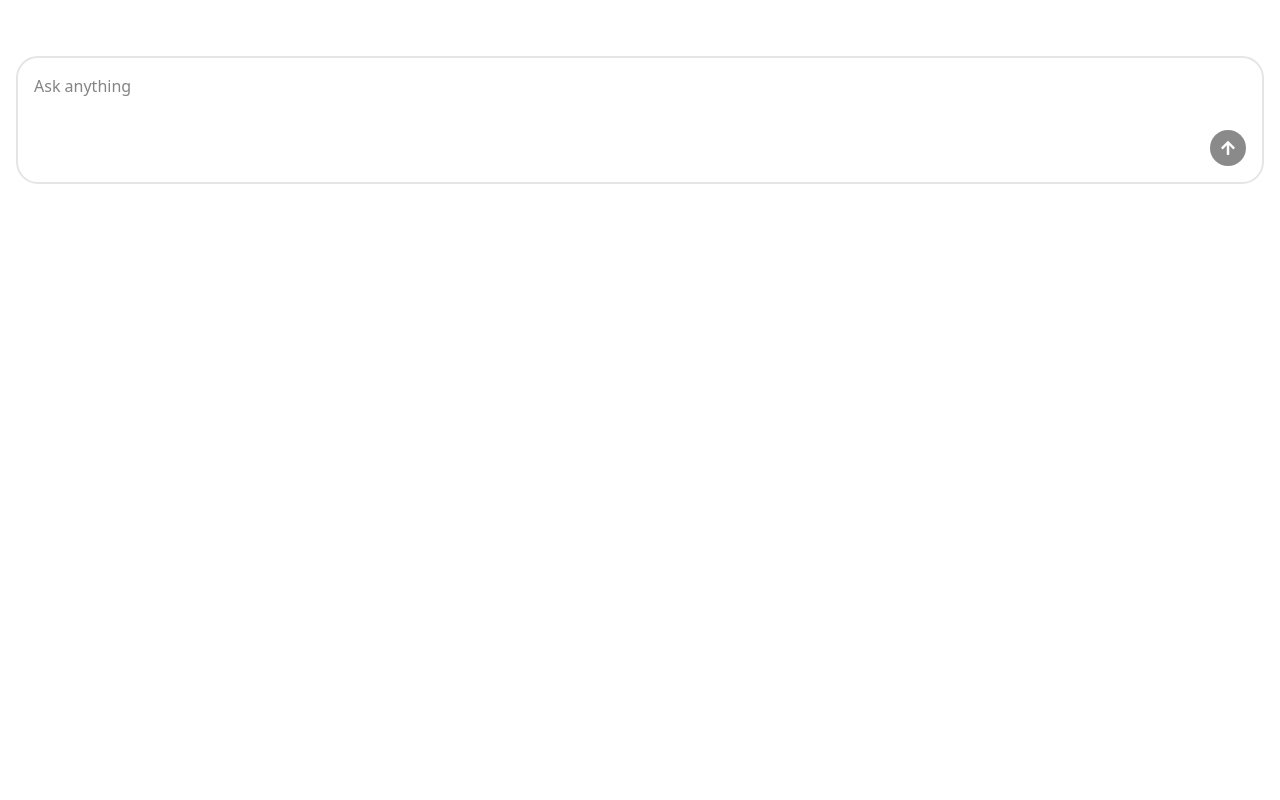
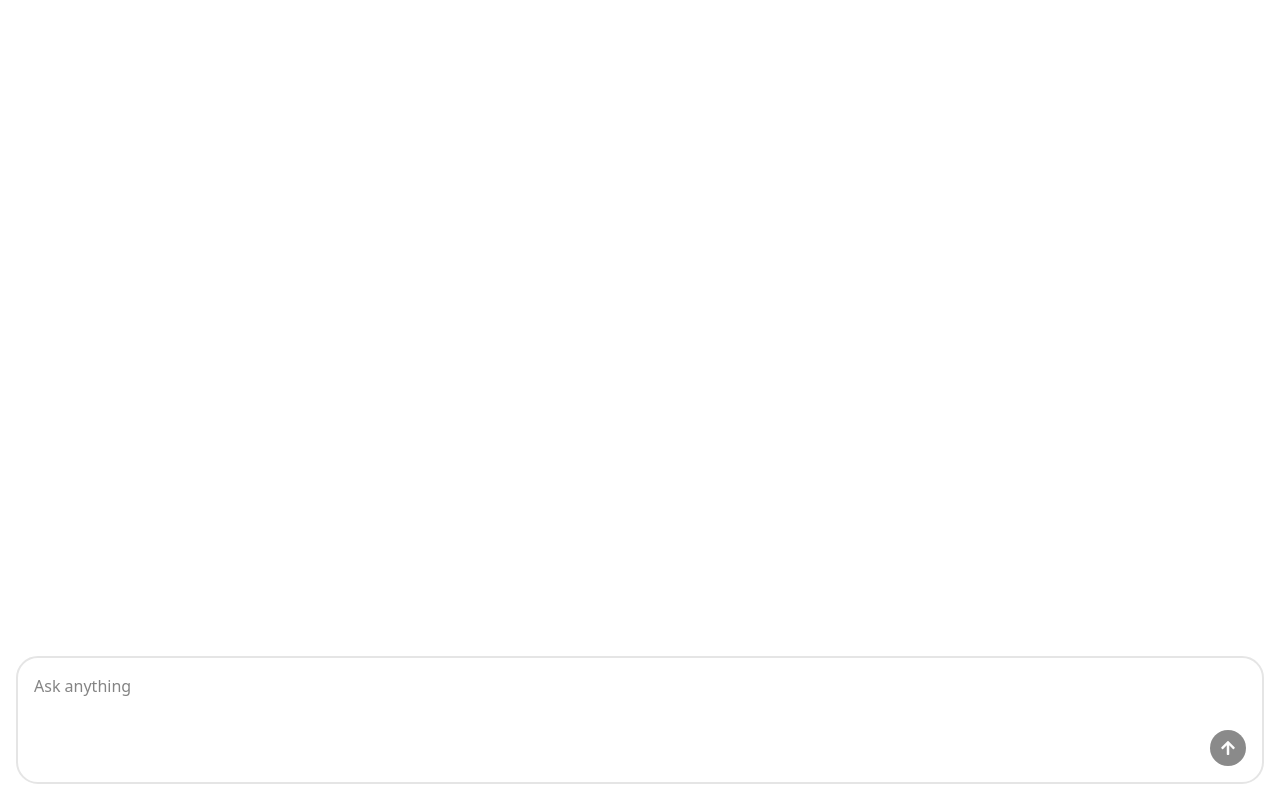
Before and after one commit to Coookei/Context-Agent, a React (Vite) app in the folder packages/client/: page / in a window 1280 px wide. Built offline with nearby package versions, Linux system fonts and the light colour scheme.

Commit message:
feat(client): improve chat layout to use full height available

```diff
--- a/packages/client/src/App.tsx
+++ b/packages/client/src/App.tsx
@@ -2,7 +2,7 @@
 
 function App() {
   return (
-    <div className="p-4">
+    <div className="p-4 h-screen w-full">
       <ChatBot />
     </div>
   );
--- a/packages/client/src/components/ChatBot.tsx
+++ b/packages/client/src/components/ChatBot.tsx
@@ -27,21 +27,24 @@
 const ChatBot = () => {
   const [messages, setMessages] = useState<Message[]>([]);
   const [isBotTyping, setIsBotTyping] = useState(false);
-  const formRef = useRef<HTMLFormElement | null>(null);
+  const lastMessageRef = useRef<HTMLDivElement | null>(null);
   const conversationId = useRef(crypto.randomUUID());
   const { register, handleSubmit, reset, formState } = useForm<FormData>({
     mode: 'all',
   });
 
   useEffect(() => {
-    formRef.current?.scrollIntoView({ behavior: 'smooth', block: 'end' });
+    lastMessageRef.current?.scrollIntoView({
+      behavior: 'smooth',
+      block: 'end',
+    });
   }, [messages]);
 
   const onSubmit = async ({ prompt }: FormData) => {
     setMessages((prev) => [...prev, { content: prompt, role: 'user' }]);
     setIsBotTyping(true);
 
-    reset();
+    reset({ prompt: '' });
 
     const { data } = await axios.post<ChatResponse>('/api/chat', {
       prompt,
@@ -67,12 +70,13 @@
   };
 
   return (
-    <div>
-      <div className="flex flex-col gap-3 mb-10">
+    <div className="flex flex-col h-full">
+      <div className="flex flex-col flex-1 gap-3 mb-10 overflow-y-auto">
         {messages.map((message, index) => (
-          <p
+          <div
             key={index}
             onCopy={onCopyMessage}
+            ref={index === messages.length - 1 ? lastMessageRef : null}
             className={`px-3 py-1 rounded-xl ${
               message.role === 'user'
                 ? 'bg-blue-600 text-white self-end'
@@ -80,7 +84,7 @@
             }`}
           >
             <ReactMarkdown>{message.content}</ReactMarkdown>
-          </p>
+          </div>
         ))}
         {isBotTyping && (
           <div className="flex self-start gap-1 px-3 py-3 bg-gray-200 rounded-xl">
@@ -94,7 +98,6 @@
         // eslint-disable-next-line react-hooks/refs
         onSubmit={handleSubmit(onSubmit)}
         onKeyDown={onKeyDown}
-        ref={formRef}
         className="flex flex-col gap-2 items-end border-2 p-4 rounded-3xl"
       >
         <textarea
@@ -103,6 +106,7 @@
             setValueAs: (v) => v.trim(),
             validate: (v) => v.length > 0,
           })}
+          autoFocus
           className="w-full border-0 focus:outline-0 resize-none"
           placeholder="Ask anything"
           maxLength={1000}
```
